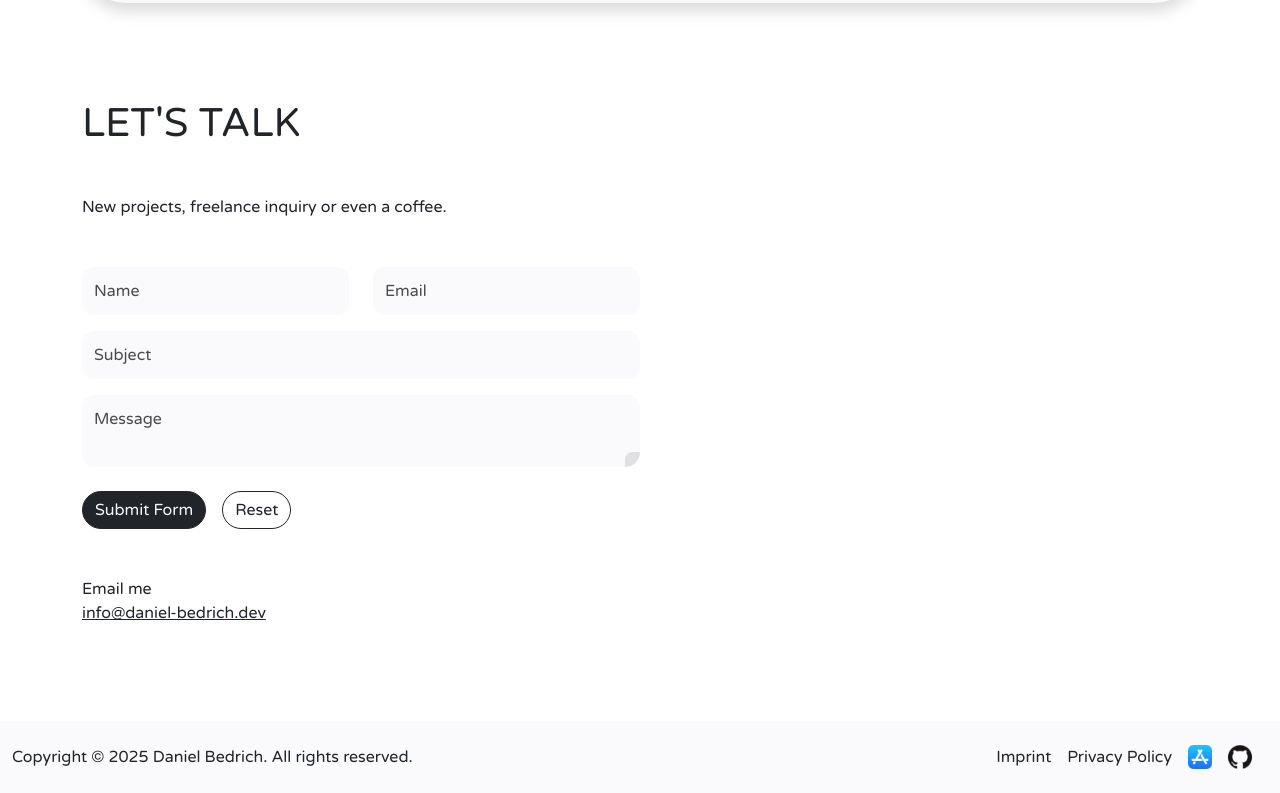
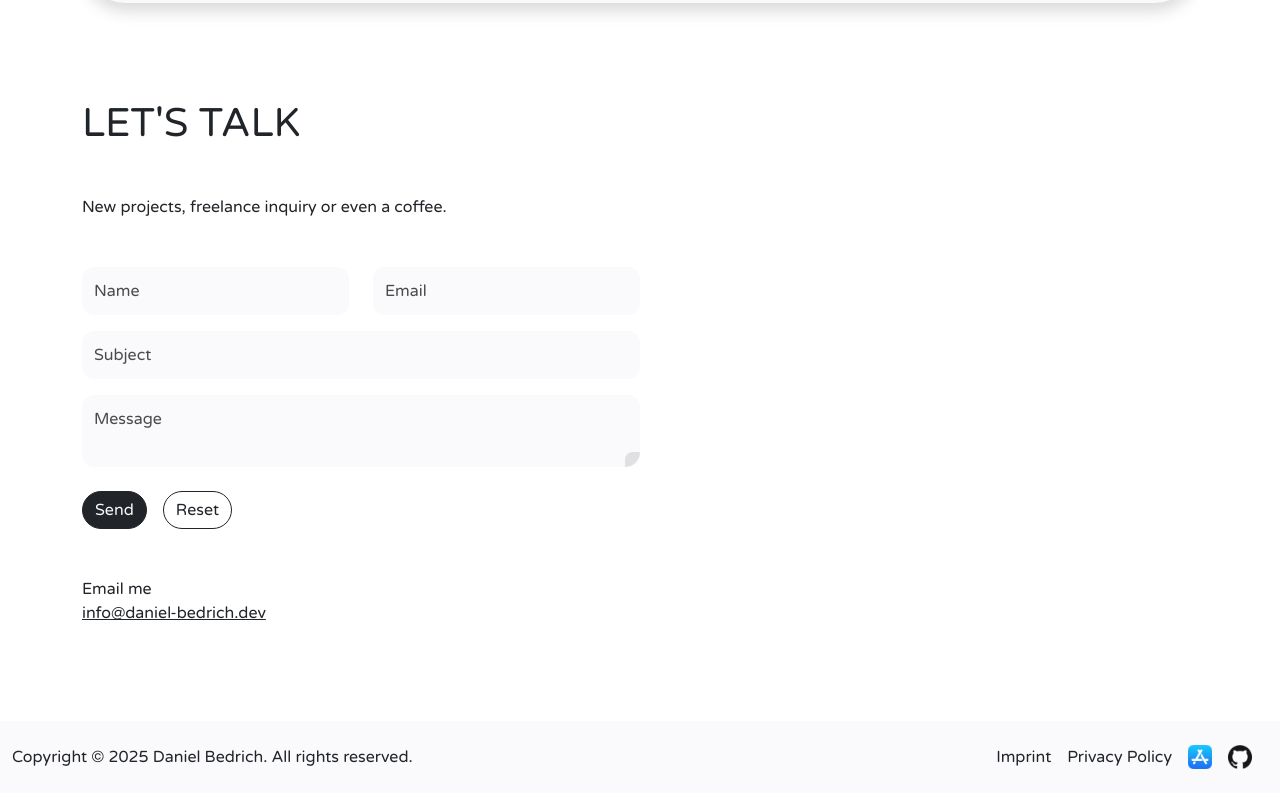
Before and after one commit to Hebrasco/hebrasco.github.io, a React (Create React App) app: page /#/ in a window 1280 px wide. Shown: the part 4243-5036 px from the top of the page. Built offline with nearby package versions, Linux system fonts and the light colour scheme.

Commit message:
✨ Update form submit button text

```diff
--- a/src/pages/Home/components/Contact/components/Form/components/Actions.tsx
+++ b/src/pages/Home/components/Contact/components/Form/components/Actions.tsx
@@ -11,7 +11,7 @@ export function Actions({ showSpinner }: Props): JSX.Element {
     <Col xs={12}>
       <div className="mt-4 d-flex">
         <Button variant="dark" type="submit">
-          Submit Form
+          Send
         </Button>
         <Button variant="outline-dark" type="reset" className="ms-3">
           Reset
```
